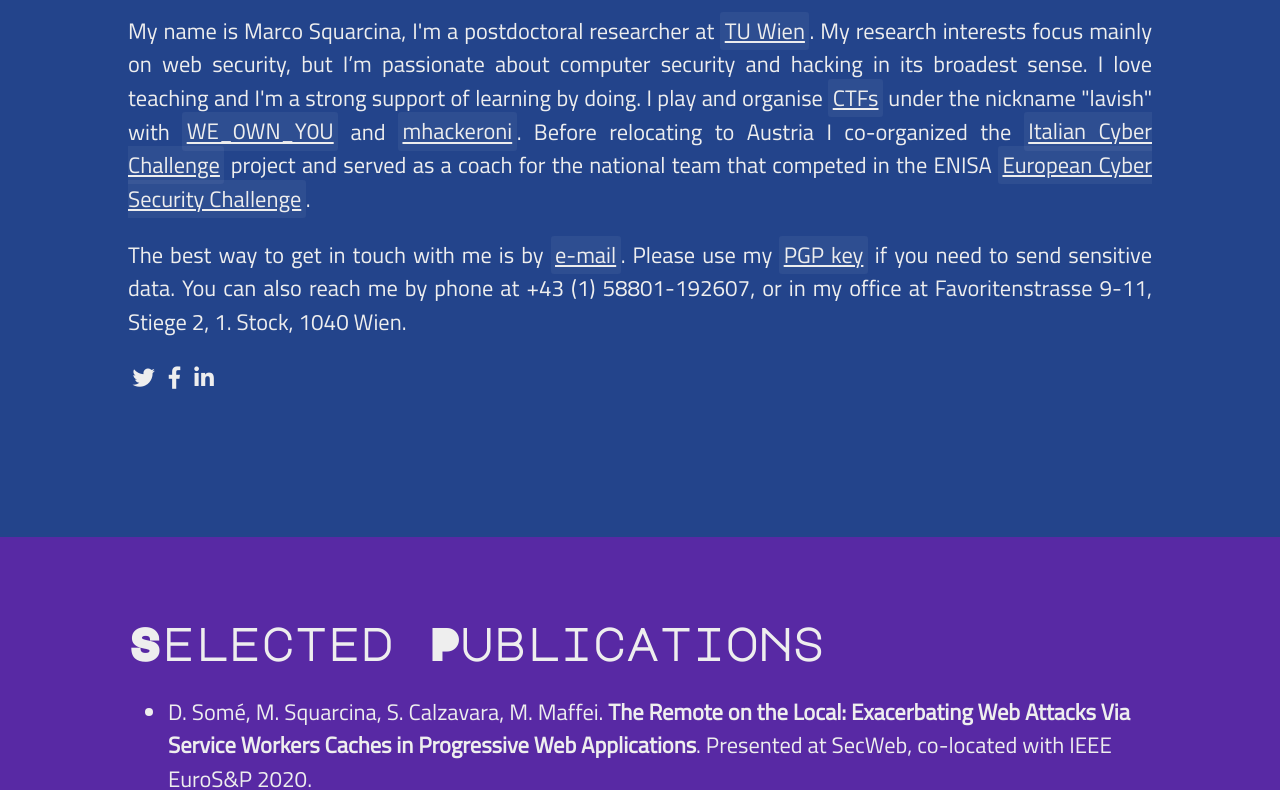
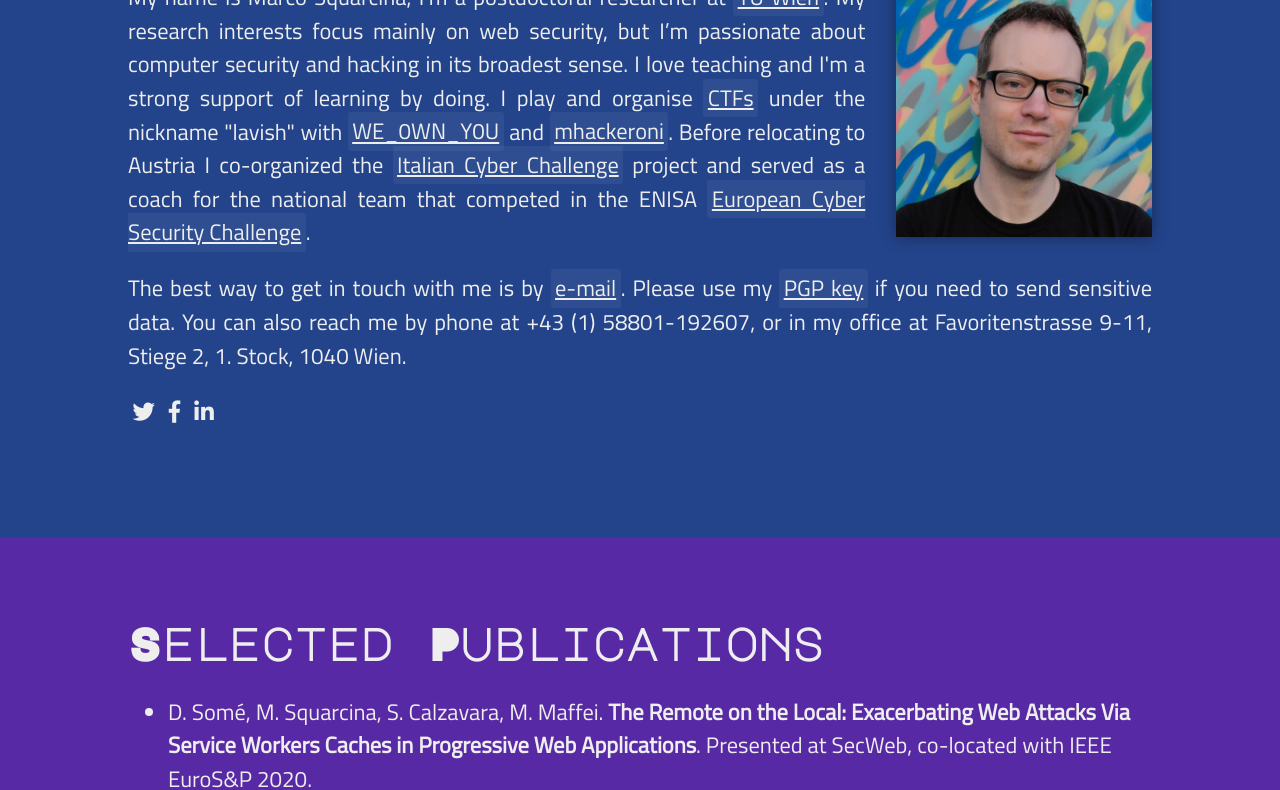
Before and after one commit to lavish/lavish.github.io, a plain HTML site: page index.html in a window 1280 px wide. Shown: the part 263-1053 px from the top of the page. Drawn offline with Linux system fonts and the light colour scheme.

Commit message:
added picture

```diff
--- a/index.html
+++ b/index.html
@@ -107,6 +107,13 @@
 			text-align: justify;
 		}
 
+		img {
+			float: right;
+			width: 25%;
+			margin: 0 0 1% 3%;
+			filter: drop-shadow(0 0 0.5rem rgba(0, 0, 0, 0.4));
+		}
+
 		@media only screen and (min-width : 768px) {
 			section h2 {
 				font-size: 2em;
@@ -190,6 +197,7 @@
 		<section id="about">
 			<div class="vertical-center">
 				<h2>Hi there</h2>
+				<img src="data/me.jpg" alt="Marco">
 				<p>My name is Marco Squarcina, I'm a postdoctoral researcher at <a href="https://secpriv.tuwien.ac.at">TU Wien</a>. My research interests focus mainly on web security, but I’m passionate about computer security and hacking in its broadest sense. I love teaching and I'm a strong support of learning by doing. I play and organise <a href="https://en.wikipedia.org/wiki/Capture_the_flag#Computer_security">CTFs</a> under the nickname "lavish" with <a href="https://w0y.at">WE_0WN_Y0U</a> and <a href="https://mhackeroni.it">mhackeroni</a>. Before relocating to Austria I co-organized the <a href="https://cyberchallenge.it/">Italian Cyber Challenge</a> project and served as a coach for the national team that competed in the ENISA <a href="https://ecsc.eu/">European Cyber Security Challenge</a>.</p>
 				<p>The best way to get in touch with me is by <a href="mailto:marco.squarcina@tuwien.ac.at">e-mail</a>. Please use my <a href="/data/pubkey.asc">PGP key</a> if you need to send sensitive data. You can also reach me by phone at +43 (1) 58801-192607, or in my office at Favoritenstrasse 9-11, Stiege 2, 1. Stock, 1040 Wien.</p>
 				<p><a href="https://twitter.com/blueminimal" class="fab fa-twitter"></a> <a href="facebook.com/marco.squarcina" class="fab fa-facebook-f"></a> <a href="https://www.linkedin.com/in/squarcina" class="fab fa-linkedin-in"></a></p>
```
Also changed, not shown: data/me.jpg (added).
